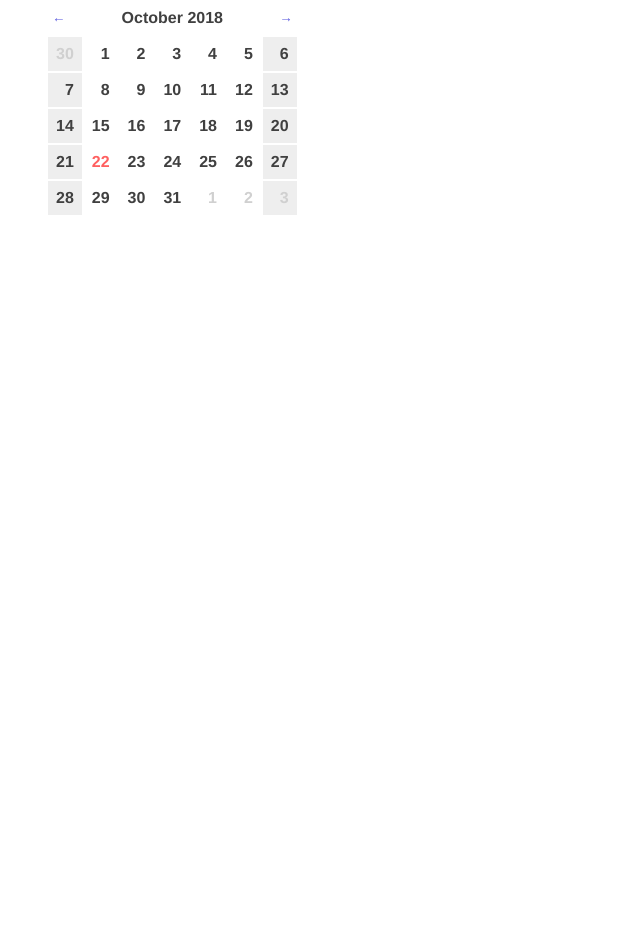
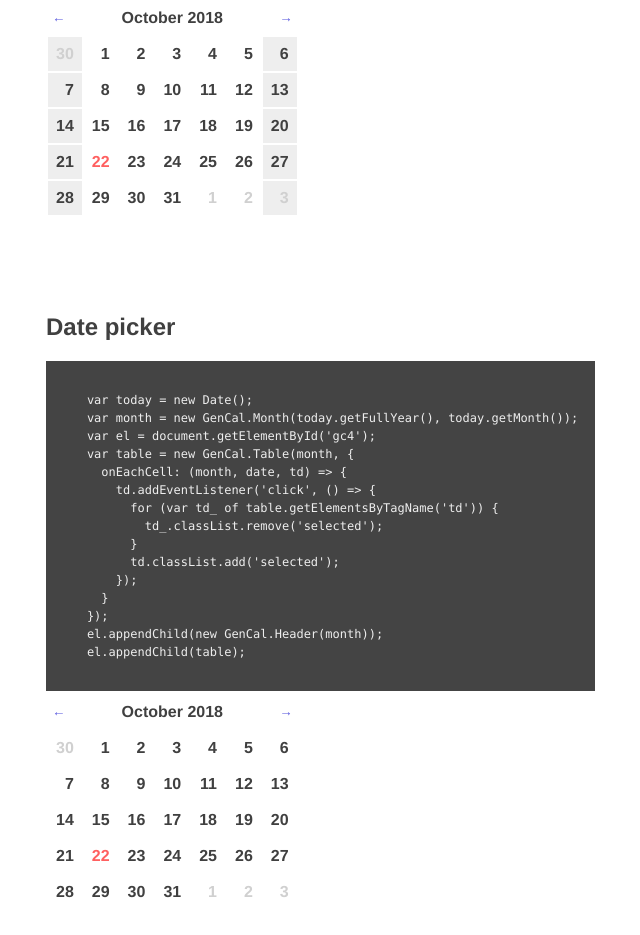
Before and after one commit to bblack/gencal, a website: page index.html in a window 1280 px wide. Shown: the part 1368-2303 px from the top of the page, without its empty margins (194-834 px from the left). Before the commit the page ends 1617 px from the top, so only its background shows below. Drawn offline with Linux system fonts and the light colour scheme.

Commit message:
demo of date picker

```diff
--- a/index.html
+++ b/index.html
@@ -68,5 +68,44 @@ el.appendChild(new GenCal.Table(month, {
       }));
     })();
   </script>
+
+  <h2>Date picker</h2>
+  <pre><code>
+    var today = new Date();
+    var month = new GenCal.Month(today.getFullYear(), today.getMonth());
+    var el = document.getElementById('gc4');
+    var table = new GenCal.Table(month, {
+      onEachCell: (month, date, td) => {
+        td.addEventListener('click', () => {
+          for (var td_ of table.getElementsByTagName('td')) {
+            td_.classList.remove('selected');
+          }
+          td.classList.add('selected');
+        });
+      }
+    });
+    el.appendChild(new GenCal.Header(month));
+    el.appendChild(table);
+  </code></pre>
+  <div id='gc4' class='gc picker'></div>
+  <script>
+    (function(){
+      var today = new Date();
+      var month = new GenCal.Month(today.getFullYear(), today.getMonth());
+      var el = document.getElementById('gc4');
+      var table = new GenCal.Table(month, {
+        onEachCell: (month, date, td) => {
+          td.addEventListener('click', () => {
+            for (var td_ of table.getElementsByTagName('td')) {
+              td_.classList.remove('selected');
+            }
+            td.classList.add('selected');
+          });
+        }
+      });
+      el.appendChild(new GenCal.Header(month));
+      el.appendChild(table);
+    })()
+  </script>
 </body>
 </html>
--- a/style.css
+++ b/style.css
@@ -56,3 +56,16 @@ td.gc-current-month {
 td.gc-today {
   color: #ff6060;
 }
+.picker td {
+  cursor: pointer;
+}
+.picker td.selected {
+  background: #404040;
+  color: white;
+  border-radius: 0.5em;
+}
+.picker td.gc-today.selected {
+  background: #ff6060;
+  color: white;
+  border-radius: 0.5em;
+}
```
